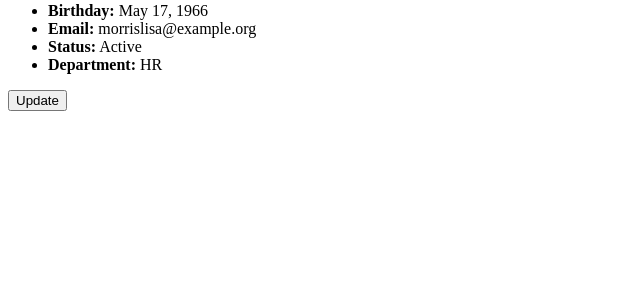
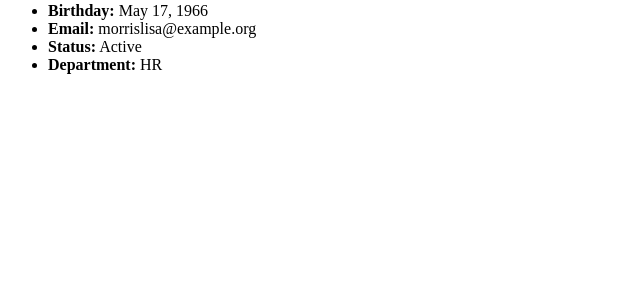
Before and after one commit to hothanhtuan1209/django, a Django app: page /employees/detail/000124e7-c5f7-4205-aff1-da0bb3693896/ in a window 1280 px wide. Shown: the part 150-450 px from the top of the page, without its empty margins (0-640 px from the left). Run offline with Django 4.2, Linux system fonts and the light colour scheme; data comes from the database, SQL or seed files in the repository; both versions use the stored data as it was after the commit.

Commit message:
Remove button update in detail page

```diff
--- a/practice/django_practice/employees/templates/detail.html
+++ b/practice/django_practice/employees/templates/detail.html
@@ -18,10 +18,6 @@
 			<li><strong>Status:</strong> {{ employee.status }}</li>
 			<li><strong>Department:</strong> {{ employee.department }}</li>
 		</ul>
-
-		<form method="post" action="{% url 'employee_detail' employee.id %}">
-			{% csrf_token %}
-			<button type="submit">Update</button>
 		</form>
 	</body>
 </html>
```
Also changed, not shown: practice/django_practice/db.sqlite3.
